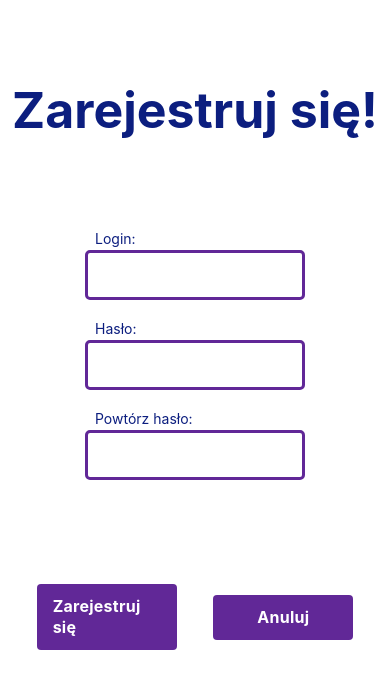
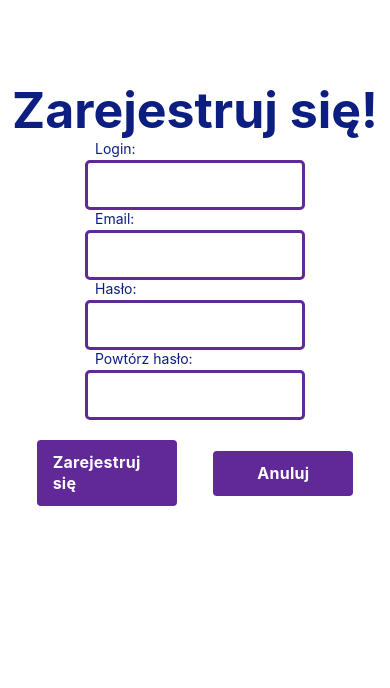
Before and after one commit to oskarkurczewski/cloud-app, a React Native app: screen /Register in a window 390 px wide. Shown: the top 688 px of the page. Built offline with nearby package versions, Linux system fonts and the light colour scheme; what expo-linking would draw is missing.

Commit message:
rejestraja

```diff
--- a/screens/RegistrationScreen.tsx
+++ b/screens/RegistrationScreen.tsx
@@ -1,24 +1,35 @@
-import React, { useState, useEffect } from 'react';
-import { SafeAreaView, StyleSheet, TextInput } from 'react-native';
-import { Text, View } from '../components/Themed';
-import { RootStackScreenProps } from '../types';
-import Button from '../components/Button';
-import Colors from '../constants/Colors';
+import React, { useState, useEffect } from "react";
+import { SafeAreaView, StyleSheet, TextInput } from "react-native";
+import { Text, View } from "../components/Themed";
+import { RootStackScreenProps } from "../types";
+import Button from "../components/Button";
+import Colors from "../constants/Colors";
+import axios from "axios";
 
+export default function RegistrationScreen({
+  navigation,
+}: RootStackScreenProps<"Register">) {
+  const onRegister = async () => {
+    if (password != repeat) return;
 
-export default function RegistrationScreen({ navigation }: RootStackScreenProps<'Register'>) {
-
-    const onRegister = () => {
-        console.log('rejestracja')
-        // navigation.navigate("Root")
+    try {
+      await axios.post("/auth/signup", {
+        login,
+        email,
+        password,
+      });
+    } catch (error) {
+      console.log("error while registering", error);
     }
+    navigation.goBack();
+  };
 
   const onBack = () => {
-        console.log('logowanie')
-        navigation.navigate("Start")
-    }
+    navigation.goBack();
+  };
 
   const [login, onChangeLogin] = React.useState("");
+  const [email, onChangeEmail] = React.useState("");
   const [password, onChangePassword] = React.useState("");
   const [repeat, onChangeRepeat] = React.useState("");
 
@@ -28,20 +39,40 @@ export default function RegistrationScreen({ navigation }: RootStackScreenProps<
       <SafeAreaView>
         <View style={styles.inputContainer}>
           <Text style={styles.inputDescription}>Login:</Text>
-                <TextInput style={styles.input} onChangeText={onChangeLogin} value={login}/>
+          <TextInput
+            style={styles.input}
+            onChangeText={(text) => onChangeLogin(text)}
+            value={login}
+          />
+        </View>
+        <View style={styles.inputContainer}>
+          <Text style={styles.inputDescription}>Email:</Text>
+          <TextInput
+            style={styles.input}
+            onChangeText={(text) => onChangeEmail(text)}
+            value={email}
+          />
         </View>
         <View style={styles.inputContainer}>
           <Text style={styles.inputDescription}>Hasło:</Text>
-                <TextInput style={styles.input} onChangeText={onChangePassword} value={password}/>
+          <TextInput
+            style={styles.input}
+            onChangeText={(text) => onChangePassword(text)}
+            value={password}
+          />
         </View>
         <View style={styles.inputContainer}>
           <Text style={styles.inputDescription}>Powtórz hasło:</Text>
-                <TextInput style={styles.input} onChangeText={onChangeRepeat} value={repeat}/>
+          <TextInput
+            style={styles.input}
+            onChangeText={(text) => onChangeRepeat(text)}
+            value={repeat}
+          />
         </View>
       </SafeAreaView>
       <View style={styles.buttonContainer}>
-            <Button onPress={onRegister} title='Zarejestruj się'/>
-            <Button onPress={onBack} title='Anuluj'/>
+        <Button onPress={onRegister} title="Zarejestruj się" />
+        <Button onPress={onBack} title="Anuluj" />
       </View>
     </View>
   );
@@ -50,27 +81,27 @@ export default function RegistrationScreen({ navigation }: RootStackScreenProps<
 const styles = StyleSheet.create({
   container: {
     flex: 1,
-    alignItems: 'center',
+    alignItems: "center",
   },
   buttonContainer: {
     // flex: 1,
-    marginTop: 84,
-    alignItems: 'center',
-    justifyContent: 'space-evenly',
-    flexDirection: 'row',
-    width: '100%',
+    // marginTop: 84,
+    alignItems: "center",
+    justifyContent: "space-evenly",
+    flexDirection: "row",
+    width: "100%",
   },
   title: {
     marginTop: 80,
-    marginBottom: 70,
+    // marginBottom: 70,
     fontSize: 50,
-    fontWeight: 'bold',
+    fontWeight: "bold",
     color: Colors.dark.symbols,
   },
   separator: {
     marginVertical: 30,
     height: 1,
-    width: '80%',
+    width: "80%",
   },
   input: {
     height: 50,
@@ -82,10 +113,10 @@ const styles = StyleSheet.create({
     borderColor: Colors.dark.tint,
   },
   inputContainer: {
-    marginTop: 20,
+    // marginTop: 20,
   },
   inputDescription: {
     marginLeft: 10,
     marginBottom: 3,
-   }
+  },
 });
```
Lines whose indentation alone changed are shown as unchanged.
